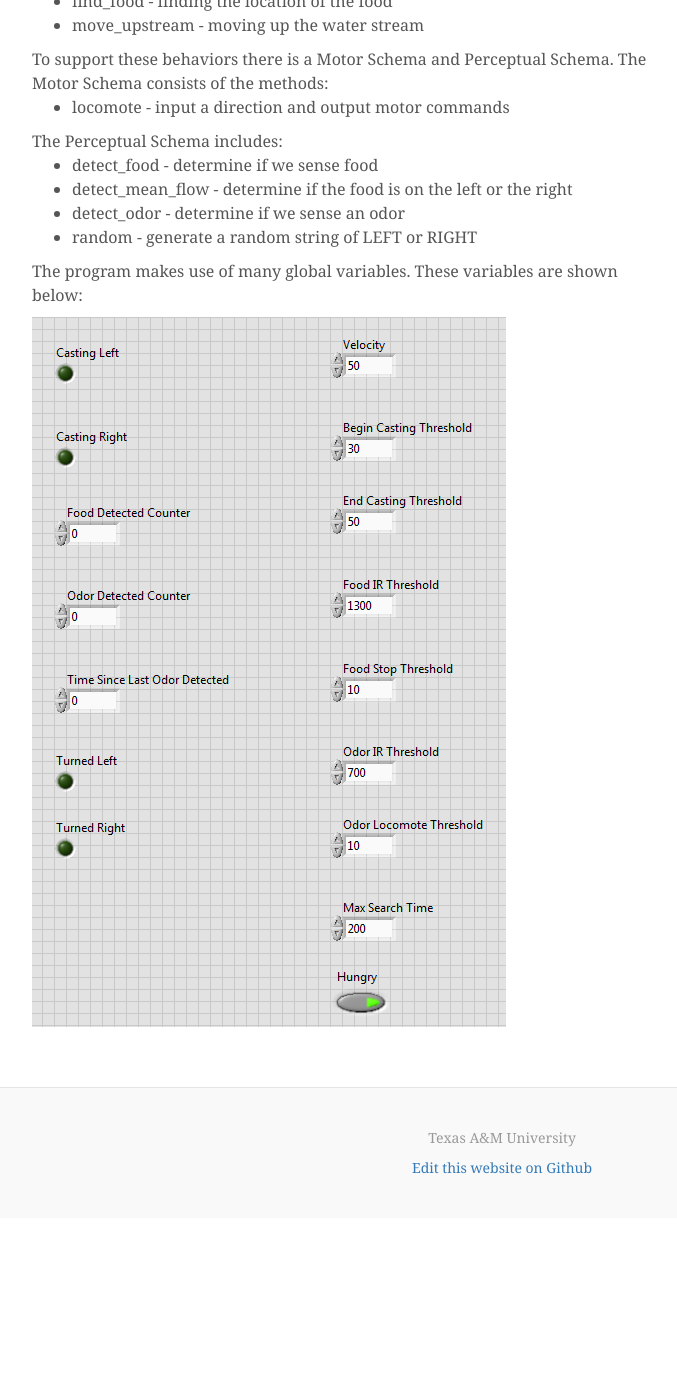
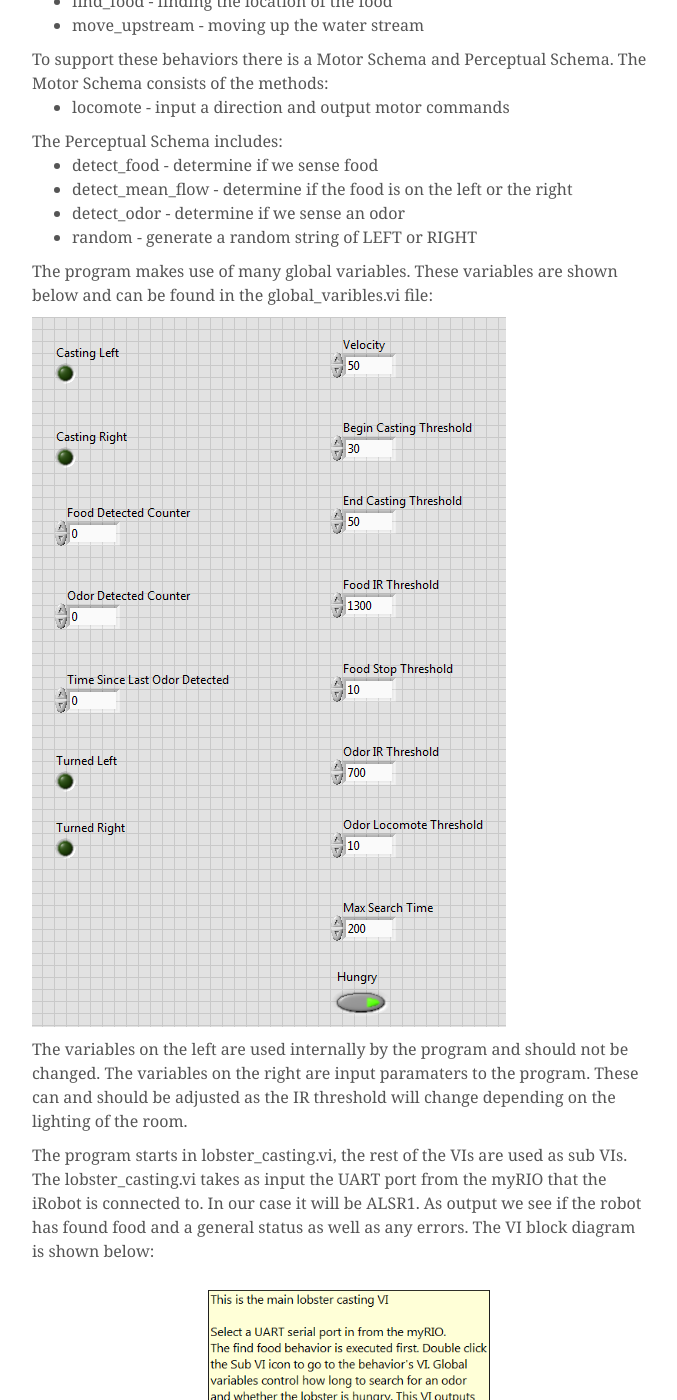
Before and after one commit to LabVIEW-Robotics/LabVIEW-Robotics.github.io, a Jekyll site: the page built from lobstercasting.html, in a window 1280 px wide and 1400 px high, scrolled down 2239 px. Shown: the whole window, without its empty margins (138-815 px from the left). Built offline with Jekyll 4.4.1, drawn with Linux system fonts in a browser that asks for light colours; nearby versions of some CDN libraries; Markdown is read by kramdown in place of the engine named in the settings; before the commit the page ends 3457 px from its top, so only the background shows below that.

Commit message:
lobster casting vi explained

```diff
--- a/lobstercasting.html
+++ b/lobstercasting.html
@@ -122,6 +122,23 @@ The Perceptual Schema includes:
 </p>
 <p>
 The program makes use of many global variables. These variables are
-shown below:
+shown below and can be found in the global_varibles.vi file:
 </p>
 <p><img src="/images/lobster-casting/global_variables_vi.PNG" style="max-width:100%;" /></p>
+<p>
+The variables on the left are used internally by the
+program and should not be changed. The variables on the
+right are input paramaters to the program. These can and
+should be adjusted as the IR threshold will change depending
+on the lighting of the room.
+</p>
+<p>
+The program starts in lobster_casting.vi, the rest of the VIs are used
+as sub VIs. The lobster_casting.vi takes as input the UART port from
+the myRIO that the iRobot is connected to. In our case it will be
+ALSR1. As output we see if the robot has found food and a general
+status as well as any errors. The VI block diagram is shown below:
+</p>
+<p>
+<img src="/images/lobster-casting/lobster_casting_vi.PNG" style="max-width:100%;" />
+</p>
```
